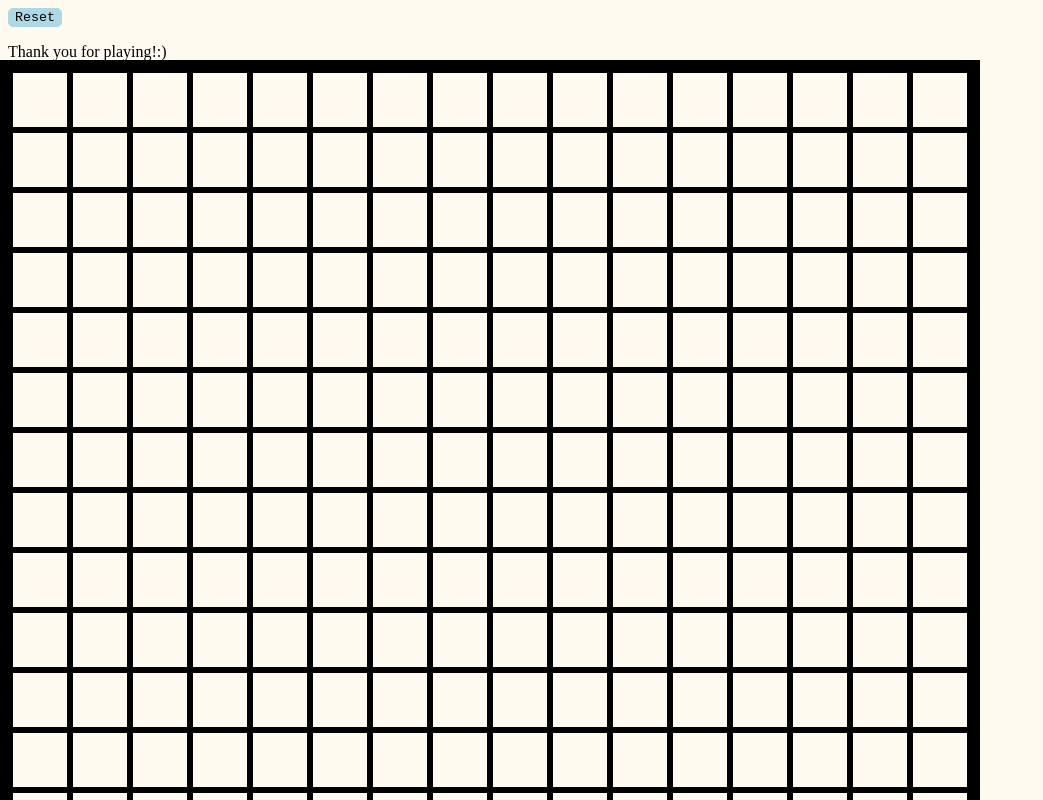
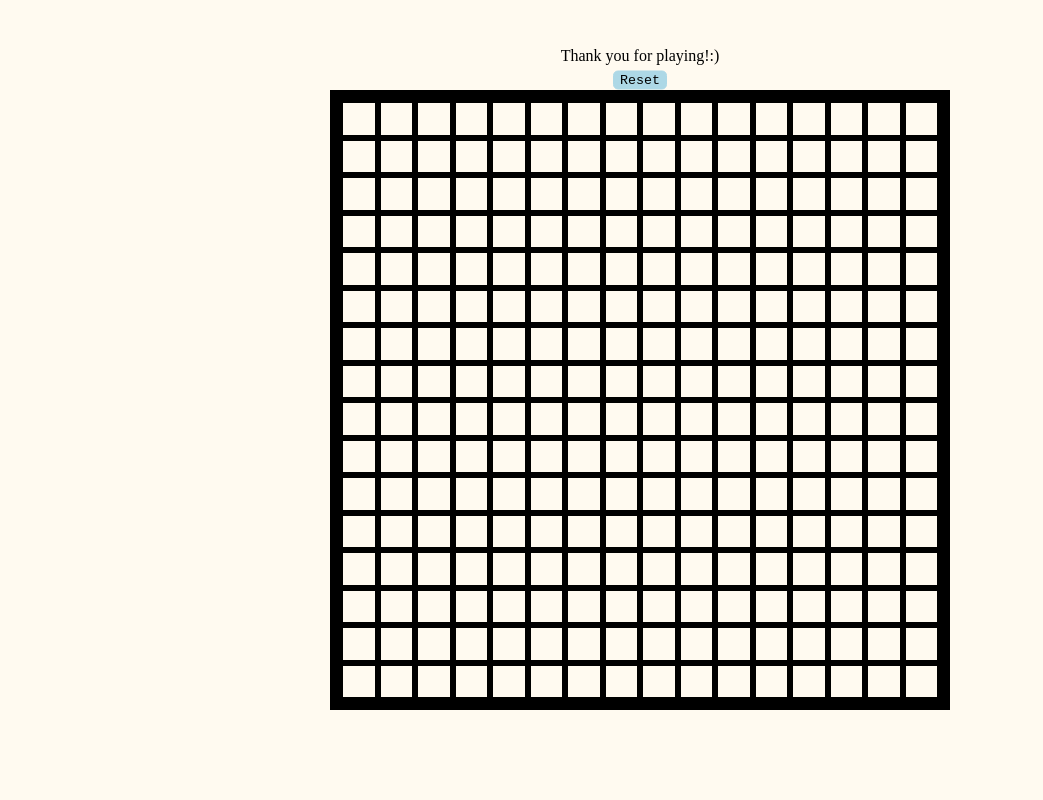
Before and after one commit to xnuray98s/Etch-a-Sketch, a plain HTML site: page index.html in a window 1280 px wide. Shown: the whole page, without its empty margins (0-1043 px from the left). Drawn offline with Linux system fonts and the light colour scheme.

Commit message:
final commit

```diff
--- a/style.css
+++ b/style.css
@@ -1,19 +1,31 @@
 body{
     background-color: floralwhite;
+
 }
 #container{
     display: grid;
     background-color: floralwhite;
     border: 10px solid black;
-    width: 960px;
-    height: 960px;
+    width: 600px;
+    height: 600px;
     position: fixed;
-    top: 60px;
-    left: 0px;
+    top: 50%;
+    left: 50%;
+    transform: translate(-50%,-50%);
 }
 #reset{
     background-color: lightblue;
     border: lightblue 1px solid;
     border-radius: 5px;
     font-family: 'Courier New', Courier, monospace;
+    position: fixed;
+    top:10%;
+    left: 50%;
+    transform: translate(-50%,-50%);
 }
+p{
+    position: fixed;
+    top: 5%;
+    left: 50%;
+    transform: translate(-50%,-50%);
+}
```
